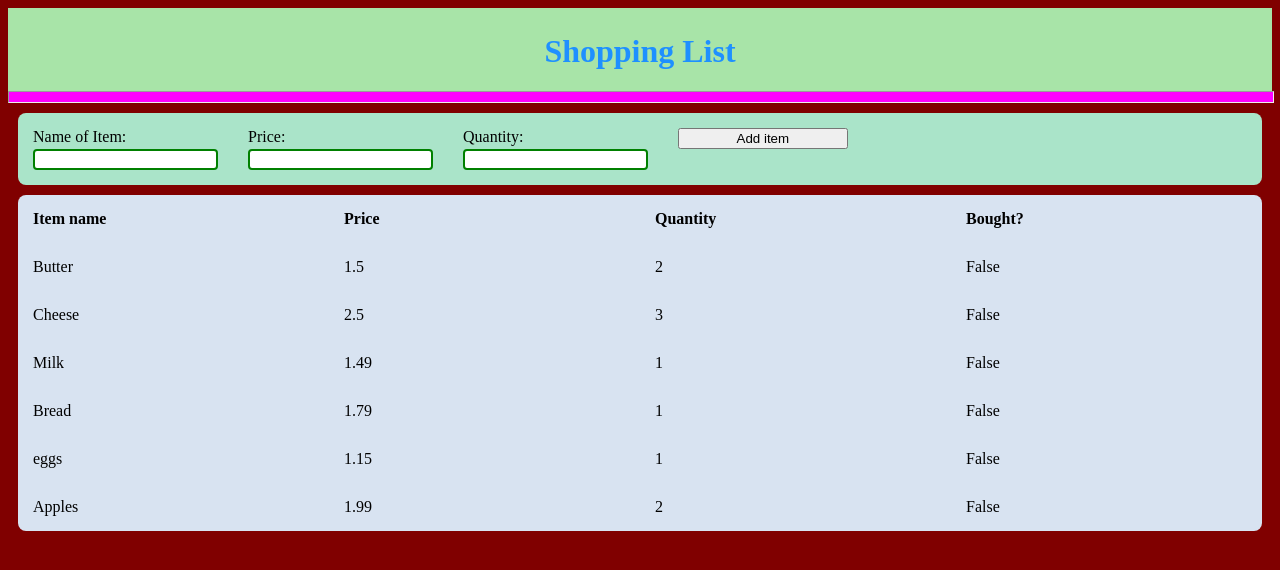
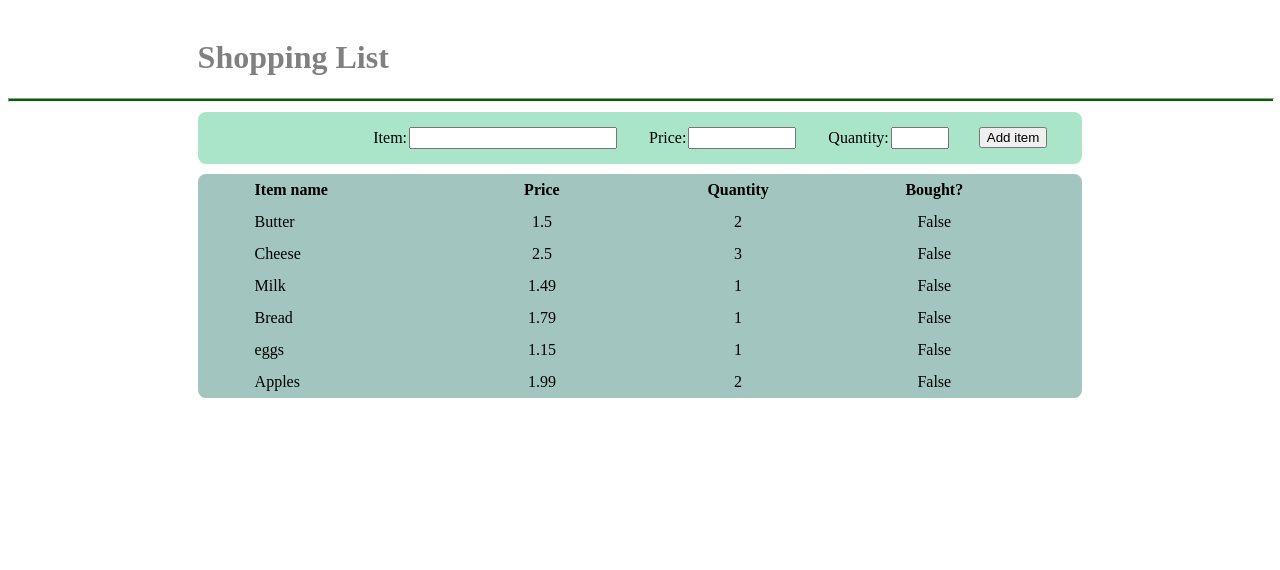
Before and after one commit to Peetfire/W3_weekend_homework, a Flask app: page /shopping-list in a window 1280 px wide. Shown: the top 570 px of the page. Run offline with Flask 2, Linux system fonts and the light colour scheme.

Commit message:
improved CSS

```diff
--- a/static/style.css
+++ b/static/style.css
@@ -1,77 +1,88 @@
-body {
-    background-color: maroon;
+header {
+    /* background-color: rgb(168, 228, 168); */
+    padding-top: 10px;
+}
+hr {
+    height: 2px;
+    width: 100%;
+    background-color: darkgreen;
+   }
+
+header > h1 {
+    color: grey;
+    text-align: left;
+    margin-left: 15%;
 }
 
-h1 {
-    color: dodgerblue;
-    text-align: center;
-    margin-top: 15px;
+form {
+    display: flex;
+    flex-wrap: wrap;
+    justify-content: right;
+}
+
+.form-button{
+    margin: 15px;
+    margin-right: 35px;
+    align-self:center;
+}
+
+.form-item > label{
+    margin: 2px;
+}
+
+.form-item1 {
+    display: flex;
+    margin: 15px
+}
+.form-item2 {
+    display: flex;
+    margin: 15px
+}
+.form-item3 {
+    display: flex;
+    margin: 15px
+}
+.form-item1 > input{
+    width: 200px;
+}
+.form-item2 > input{
+    width: 100px;
+}
+.form-item3 > input{
+    width: 50px;
 }
 
 .row {
     display: grid;
     grid-template-columns: 1fr 1fr 1fr 1fr;
+    margin-left: 50px;
+    margin-right: 50px;
 }
-
-form {
-    display: grid;
-    grid-template-columns: 1fr 1fr 1fr 1fr 1fr 1fr;
+.col {
+    text-align: center;
+    margin: 7px;
 }
-
-input[type=text] {
-    border: 2px solid green;
-    border-radius: 4px;
-}
-
-.form-item {
-    display: grid;
-    grid-template-rows: 1fr 1fr;
-    margin: 15px
-}
-
-.col1 {
-    margin: 15px;
-}
-.col2 {
-    margin: 15px;
-}
-.col3 {
-    margin: 15px;
-}
-.col4 {
-    margin: 15px;
-}
-.col5 {
-    margin: 15px;
-}
-.col6 {
-    margin: 15px;
-}
-
 .heading {
     font-weight: bold;
+    text-align: center;
+    margin: 7px;
+}
+.col1 {
+    text-align: left;
 }
 
 #container {
-    background-color: rgb(216, 227, 241);
+    background-color: rgb(162, 197, 191);
     border-radius: 8px;
-    margin: 10px;
+    margin: auto;
+    margin-top: 10px;
+    width: 70%;
 }
 
 #form-container {
     background-color: rgb(170, 228, 201);
     border-radius: 8px;
-    margin: 10px
+    margin: auto;
+    margin-top: 10px;
+    width: 70%;
 }
-
-
-hr {
- height: 10px;
- width: 100%;
- background-color: fuchsia;
-}
-
-header {
-    background-color: rgb(168, 228, 168);
-    padding-top: 10px;
-}
--- a/templates/index.html
+++ b/templates/index.html
@@ -13,23 +13,25 @@
         <hr>
     </header>
     <div id="form-container">
+        <div class="form_row">
             <form action="/shopping-list" method="post">
-            <div class="form-item">
-                <label for="name_of_event">Name of Item:</label>
+                <div class="form-item form-item1">
+                    <label for="name_of_event">Item:</label>
                     <input type="text" name="item_name" id="item_name">
                 </div>
-            <div class="form-item">
+                <div class="form-item form-item2">
                     <label for="number_of_guests">Price:</label>
                     <input type="text" name="price" id="price">
                 </div>
-            <div class="form-item">
+                <div class="form-item form-item3">
                     <label for="room_location">Quantity:</label>
                     <input type="text" name="quantity" id="quantity">
                 </div>
-            <div class="form-item">
+                <div class="form-button">
                     <input type="submit" value="Add item">
                 </div>
             </form>
+        </div>
     </div>
     <div id="container">
         <div class="row">
@@ -40,10 +42,10 @@
         </div>
         <div class="row">
             {% for item in shopping_list %}
-            <div class="col1">{{item.item_name}}</div>
-            <div class="col2">{{item.price}}</div>
-            <div class="col3">{{item.quantity}}</div>
-            <div class="col4">{{item.bought}}</div>
+            <div class="col col1">{{item.item_name}}</div>
+            <div class="col col2">{{item.price}}</div>
+            <div class="col col3">{{item.quantity}}</div>
+            <div class="col col4">{{item.bought}}</div>
             {% endfor %}
         </div>
     </div>
```
Lines whose indentation alone changed are shown as unchanged.
